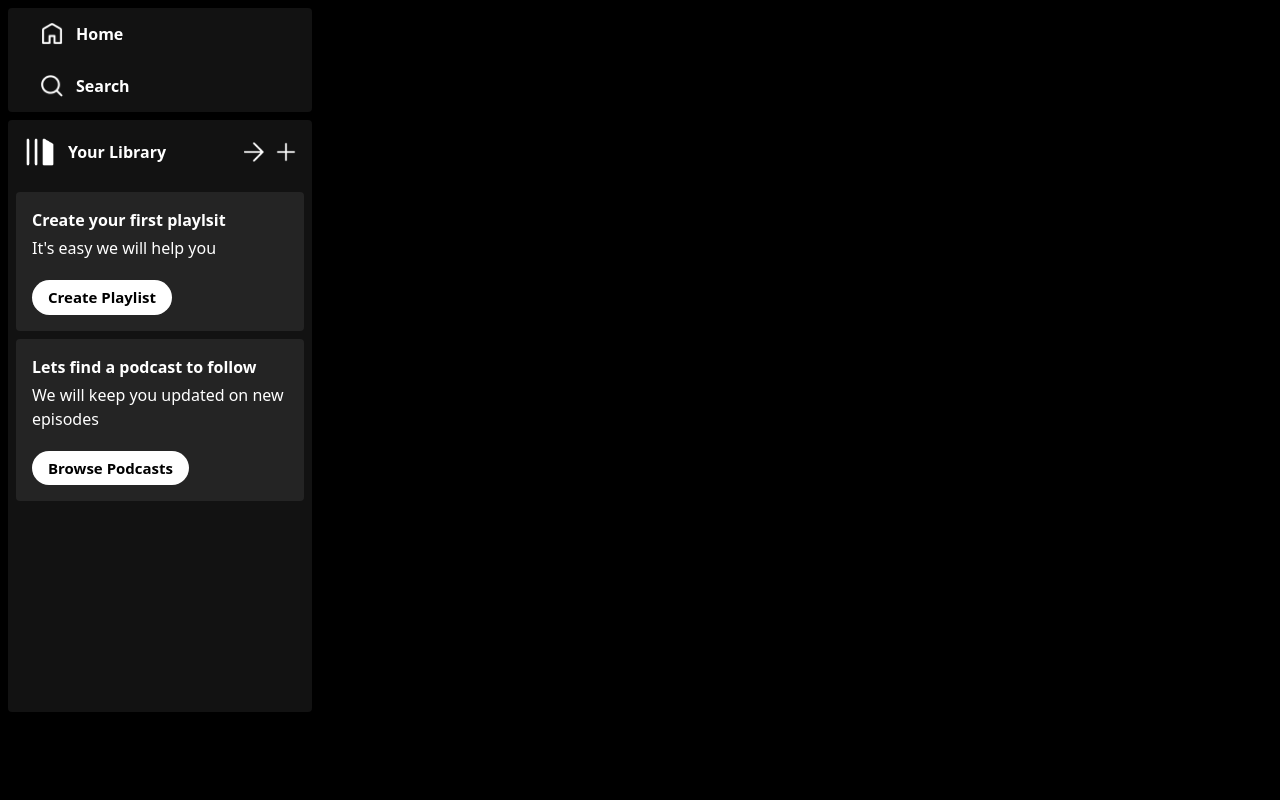
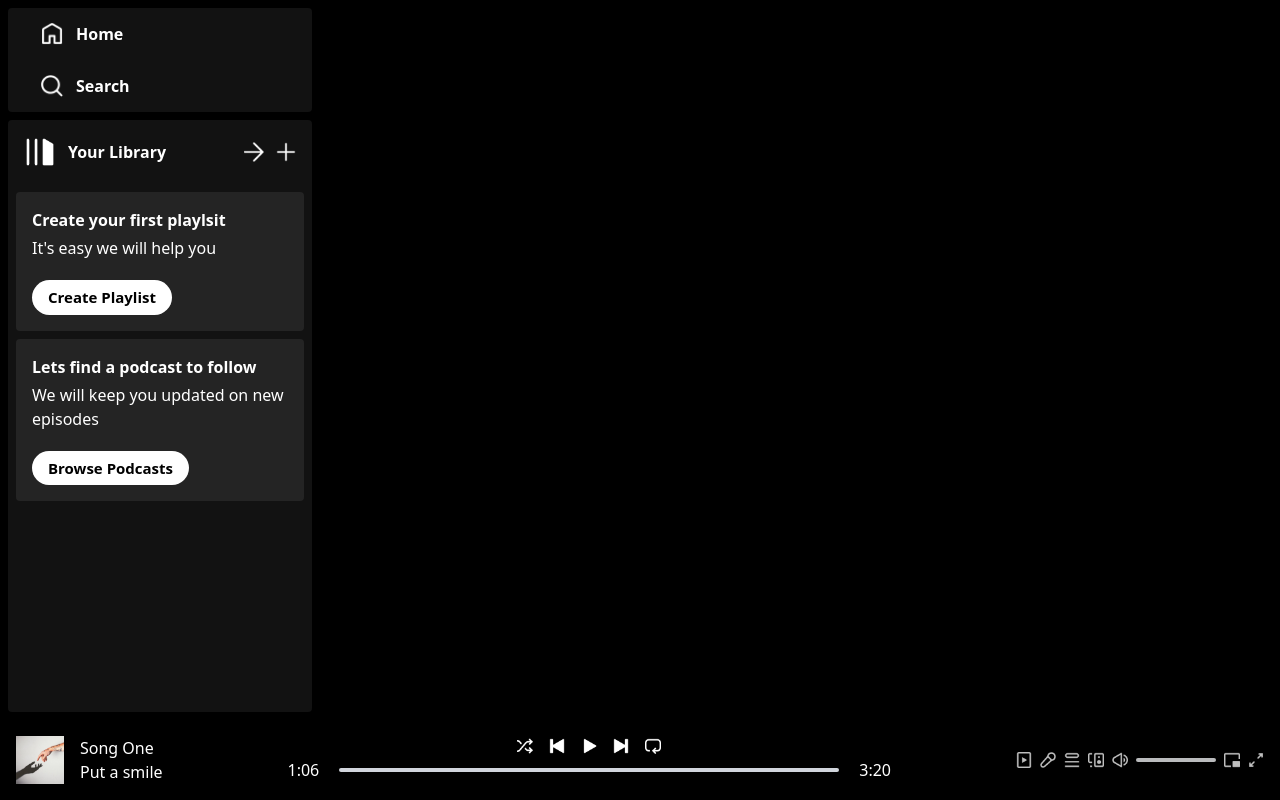
Before and after one commit to Ghadiiz/Spotify-Clone, a React (Vite) app: page / in a window 1280 px wide. Built offline with nearby package versions, Linux system fonts and the light colour scheme.

Commit message:
Add Player component and integrate it into App layout

```diff
--- a/src/App.jsx
+++ b/src/App.jsx
@@ -1,5 +1,6 @@
 import React from 'react'
 import Sidebar from './components/Sidebar'
+import Player from './components/Player'
 
 const App = () => {
   return (
@@ -7,6 +8,7 @@
       <div className='h-[90%] flex'>
         <Sidebar />
       </div>
+      <Player />
     </div>
   )
 }
--- /dev/null
+++ b/src/components/Player.jsx
@@ -0,0 +1,46 @@
+import React from 'react'
+import { assets, songsData } from '../assets/assets'
+
+const Player = () => {
+  return (
+    <div className='h-[10%] bg-black flex justify-between items-center text-white px-4'>
+      <div className='hidden lg:flex items-center gap-4'>
+        <img className='w-12' src={songsData[0].image} alt="" />
+        <div>
+            <p>{songsData[0].name}</p>
+            <p>{songsData[0].desc.slice(0,12)}</p>
+        </div>
+      </div>
+      <div className='flex flex-col items-center gap-1 m-auto'>
+        <div className='flex gap-4'>
+            <img className='w-4 cursor-pointer' src={assets.shuffle_icon} alt="" />
+            <img className='w-4 cursor-pointer' src={assets.prev_icon} alt="" />
+            <img className='w-4 cursor-pointer' src={assets.play_icon} alt="" />
+            <img className='w-4 cursor-pointer' src={assets.next_icon} alt="" />
+            <img className='w-4 cursor-pointer' src={assets.loop_icon} alt="" />
+        </div>
+        <div className='flex items-center gap-5'>
+            <p>1:06</p>
+            <div className='w-[60vw] max-w-[500px] bg-gray-300 rounded-full cursor-pointer'>
+                <hr className='h-1 border-none w-0 bg-green-800 rounded-full' />
+            </div>
+            <p>3:20</p>
+        </div>
+      </div>
+      <div className='hidden lg:flex items-center gap-2 opacity-75'>
+        <img className='w-4' src={assets.plays_icon} alt="" />
+        <img className='w-4' src={assets.mic_icon} alt="" />
+        <img className='w-4' src={assets.queue_icon} alt="" />
+        <img className='w-4' src={assets.speaker_icon} alt="" />
+        <img className='w-4' src={assets.volume_icon} alt="" />
+        <div className='w-20 bg-slate-50 h-1 rounded'>
+
+        </div>
+        <img className='w-4' src={assets.mini_player_icon} alt="" />
+        <img className='w-4' src={assets.zoom_icon} alt="" />
+      </div>
+    </div>
+  )
+}
+
+export default Player
```
